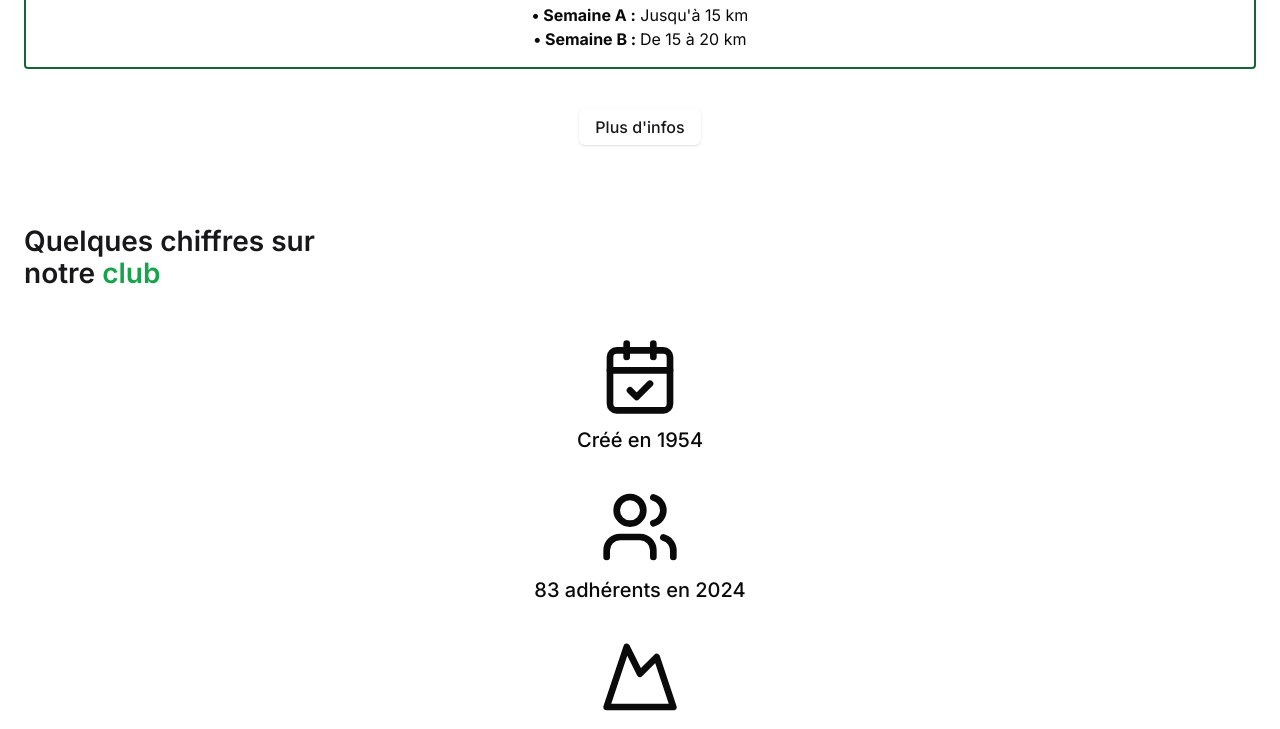
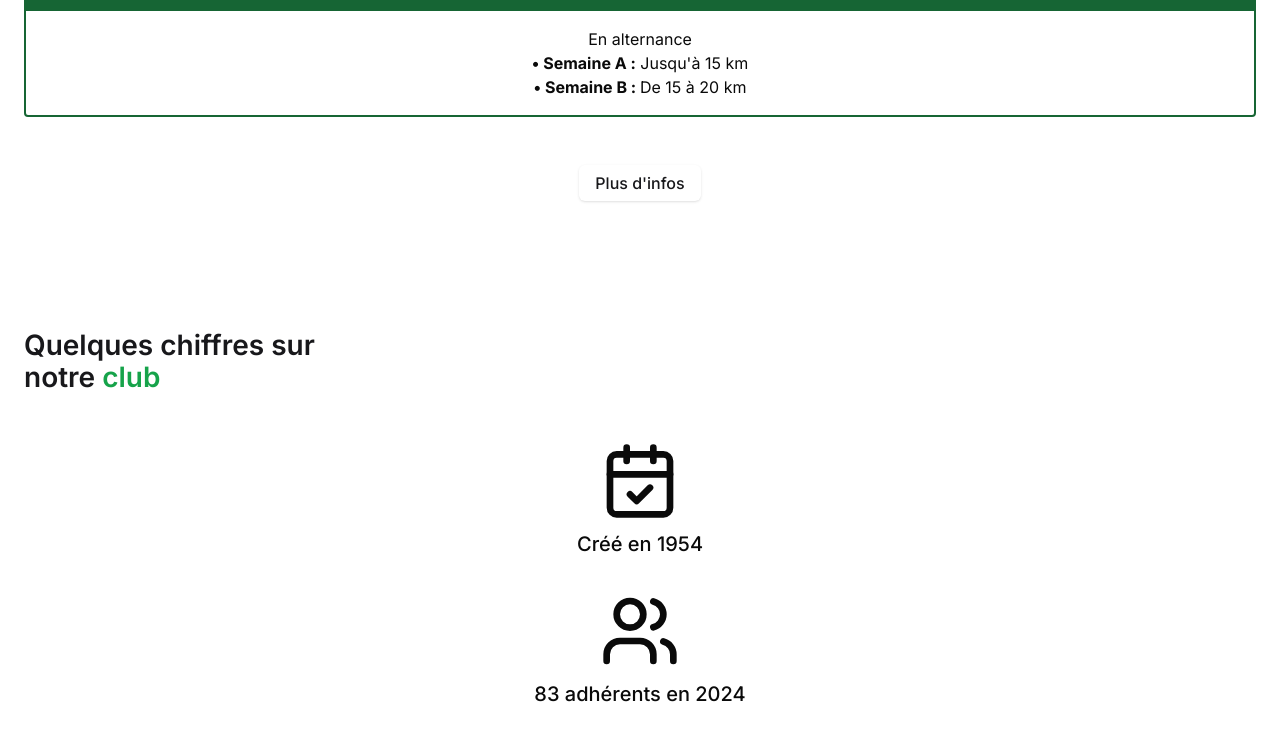
Before and after one commit to SebastienLaurentt/Galopins-Next-V2, a Next.js app: page / in a window 1280 px wide. Shown: the part 4158-4887 px from the top of the page. Built offline with nearby package versions, Linux system fonts and the light colour scheme.

Commit message:
add mb in main to increase mb between sections

```diff
--- a/app/page.tsx
+++ b/app/page.tsx
@@ -7,15 +7,15 @@ import SectionBg from "@/components/Section/SectionBg/SectionBg";
 import SectionHeader from "@/components/Section/SectionHeader/SectionHeader";
 import { Button } from "@/components/ui/button";
 import { CalendarCheck, Mountain, Users } from "lucide-react";
+import Link from "next/link";
 import logoArdeche from "../public/Ardeche.jpg";
 import logoDrome from "../public/Drome.jpg";
 import logoGard from "../public/Gard.jpg";
 import img from "../public/Home.jpg";
-import Link from "next/link";
 
 export default function Home() {
   return (
-    <main>
+    <main className="mb-20">
       {/* Hero Section */}
       <SectionBg
         bg={img}
@@ -28,9 +28,7 @@ export default function Home() {
             Club de randonnée pédestre à Montélimar
           </p>
           <Button asChild variant="hero">
-            <Link href="/rejoindre">
-            Nous contacter
-            </Link>
+            <Link href="/rejoindre">Nous contacter</Link>
           </Button>
         </div>
       </SectionBg>
@@ -133,7 +131,7 @@ export default function Home() {
       </Section>
 
       {/* Club Section */}
-      <Section marginBottom={true} marginTop={false} classname="">
+      <Section marginBottom={false} marginTop={false} classname="">
         <SectionHeader
           title="Quelques chiffres sur notre "
           titleHighlight="club"
@@ -160,6 +158,7 @@ export default function Home() {
             </ul>
           </div>
         </div>
+        <SeeMoreButton href="/club" linkName="Plus d'infos" />
       </Section>
     </main>
   );
--- a/components/Button/SeeMoreButton/SeeMoreButton.tsx
+++ b/components/Button/SeeMoreButton/SeeMoreButton.tsx
@@ -8,7 +8,7 @@ interface SeeMoreButtonProps {
 
 const SeeMoreButton = ({href, linkName }: SeeMoreButtonProps) => {
   return (
-    <div className="flex justify-center">
+    <div className="flex justify-center mt-12">
       <Button asChild >
         <Link href={href}> {linkName} </Link>
       </Button>
--- a/components/Section/Section.tsx
+++ b/components/Section/Section.tsx
@@ -11,7 +11,7 @@ const Section = ({
   marginTop,
   children,
 }: SectionProps) => {
-  const isMarginBottom = marginBottom ? "mb-20" : "";
+  const isMarginBottom = marginBottom ? "mb-32" : "";
   const isMarginTop = marginTop ? "mt-20" : "";
 
   return (
```
